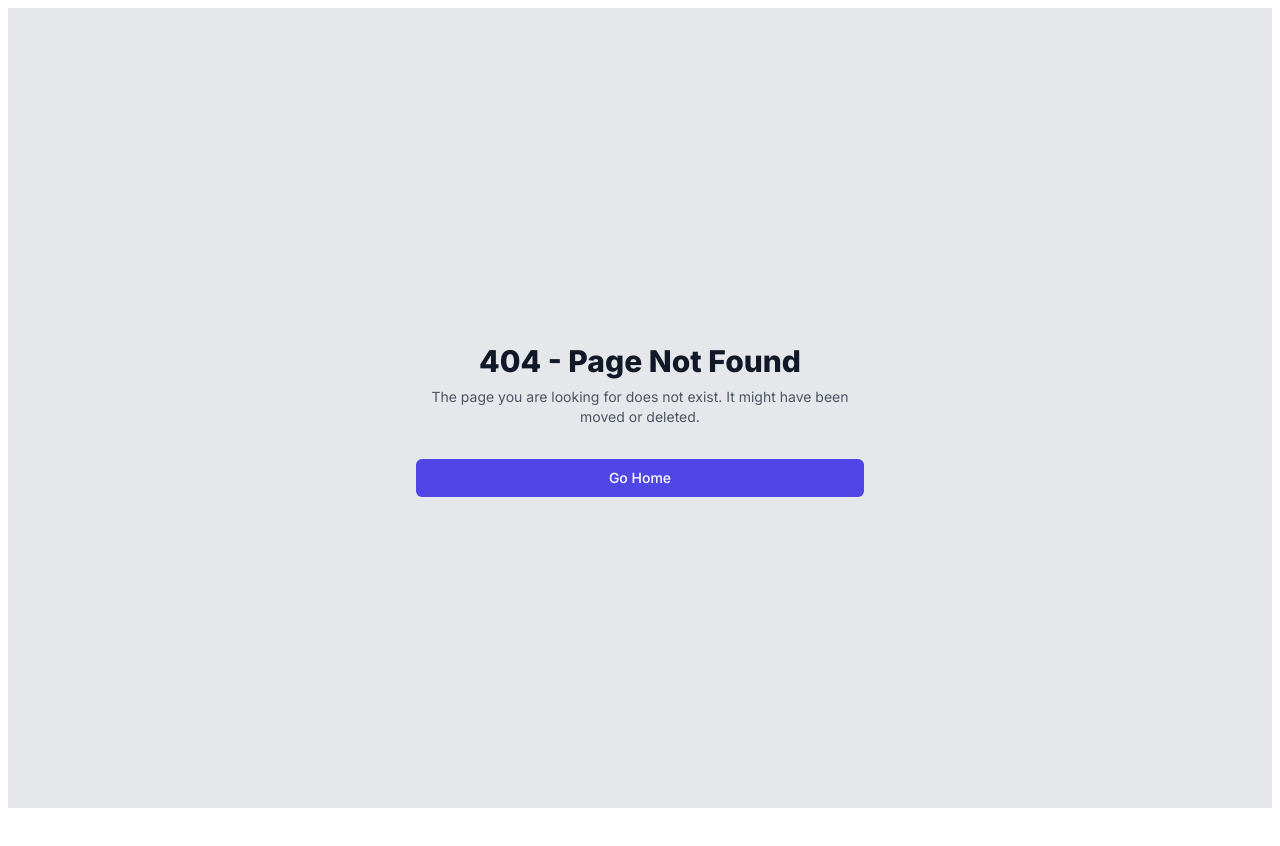
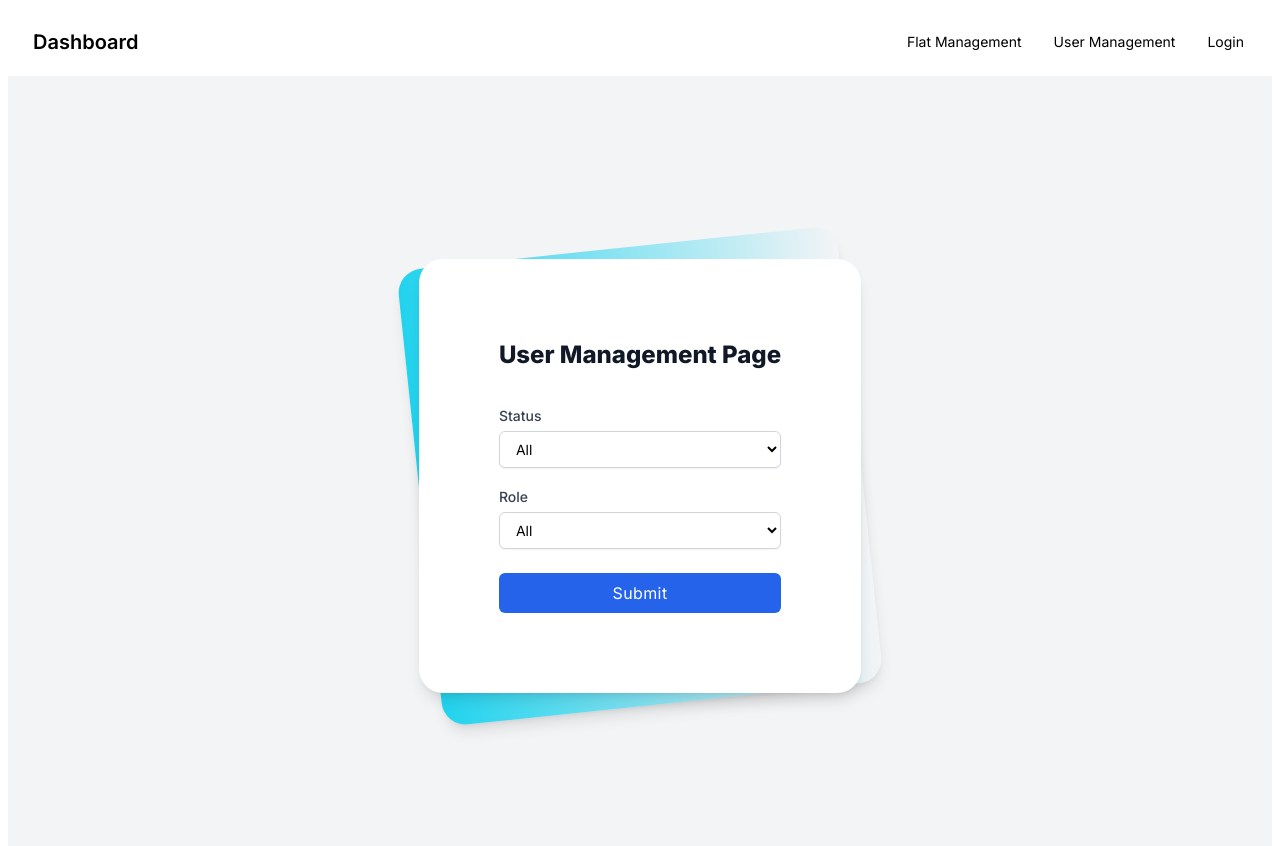
Before and after one commit to MehediMubin/flat-share-client, a Next.js app: page /dashboard/user-profile/edit in a window 1280 px wide. Before the commit this address had no page. Shown: the top 846 px of the page. Before the commit the page ends 816 px from the top, so only its background shows below. Built offline with nearby package versions, Linux system fonts and the light colour scheme.

Commit message:
modified user edit page

```diff
--- /dev/null
+++ b/src/app/(withDashboradLayout)/dashboard/user-profile/edit/page.tsx
@@ -0,0 +1,64 @@
+"use client";
+import React, { useState } from "react";
+
+const Page = () => {
+   const [statusFilter, setStatusFilter] = useState("");
+   const [roleFilter, setRoleFilter] = useState("");
+
+   const handleFilter = () => {
+      // Implement your filtering logic here
+   };
+
+   return (
+      <div className="min-h-screen bg-gray-100 py-6 flex flex-col justify-center sm:py-12">
+         <div className="relative py-3 sm:max-w-xl sm:mx-auto">
+            <div className="absolute inset-0 bg-gradient-to-r from-cyan-400 to-light-blue-500 shadow-lg transform -skew-y-6 sm:skew-y-0 sm:-rotate-6 sm:rounded-3xl"></div>
+            <div className="relative px-4 py-10 bg-white shadow-lg sm:rounded-3xl sm:p-20">
+               <h1 className="text-2xl font-extrabold text-gray-900">
+                  User Management Page
+               </h1>
+               <div className="mt-8">
+                  <div className="mt-1">
+                     <label className="text-sm font-medium text-gray-700">
+                        Status
+                     </label>
+                     <select
+                        value={statusFilter}
+                        onChange={(e) => setStatusFilter(e.target.value)}
+                        className="mt-1 block w-full py-2 px-3 border border-gray-300 bg-white rounded-md shadow-sm focus:outline-none focus:ring-indigo-500 focus:border-indigo-500 sm:text-sm"
+                     >
+                        <option value="">All</option>
+                        <option value="active">Active</option>
+                        <option value="deactive">Deactive</option>
+                     </select>
+                  </div>
+                  <div className="mt-4">
+                     <label className="text-sm font-medium text-gray-700">
+                        Role
+                     </label>
+                     <select
+                        value={roleFilter}
+                        onChange={(e) => setRoleFilter(e.target.value)}
+                        className="mt-1 block w-full py-2 px-3 border border-gray-300 bg-white rounded-md shadow-sm focus:outline-none focus:ring-indigo-500 focus:border-indigo-500 sm:text-sm"
+                     >
+                        <option value="">All</option>
+                        <option value="admin">Admin</option>
+                        <option value="user">User</option>
+                     </select>
+                  </div>
+                  <div className="mt-6">
+                     <button
+                        onClick={handleFilter}
+                        className="w-full px-4 py-2 tracking-wide text-white transition-colors duration-200 transform bg-blue-600 rounded-md hover:bg-blue-500 focus:outline-none focus:bg-blue-500"
+                     >
+                        Submit
+                     </button>
+                  </div>
+               </div>
+            </div>
+         </div>
+      </div>
+   );
+};
+
+export default Page;
--- a/src/components/UserCard.tsx
+++ b/src/components/UserCard.tsx
@@ -12,7 +12,7 @@ const UserCard = ({ username, email, role, status }: User) => {
                   User Profile
                </h1>
                <div className="flex">
-                  <Link href="/user-profile/edit">
+                  <Link href="/dashboard/user-profile/edit">
                      <HiPencilAlt className="text-2xl text-gray-500 cursor-pointer hover:text-gray-900" />
                   </Link>
                </div>
```
